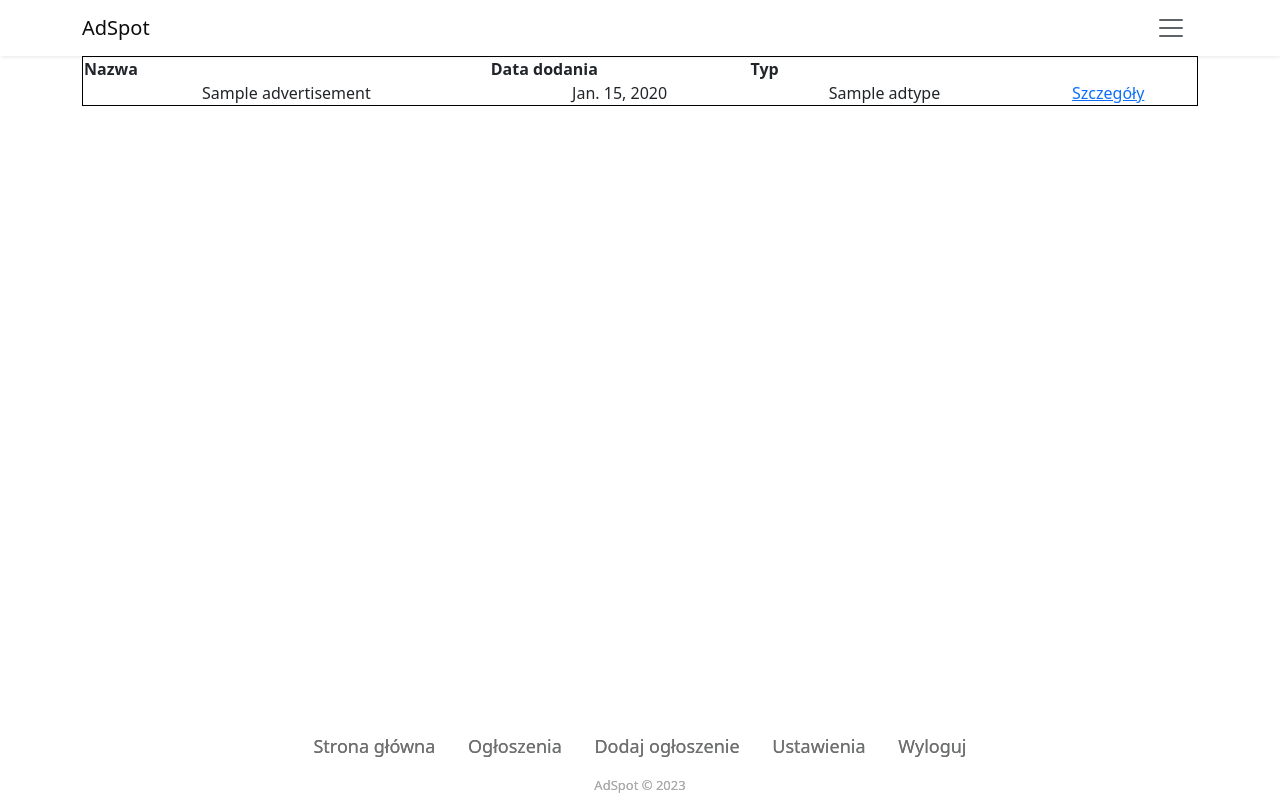
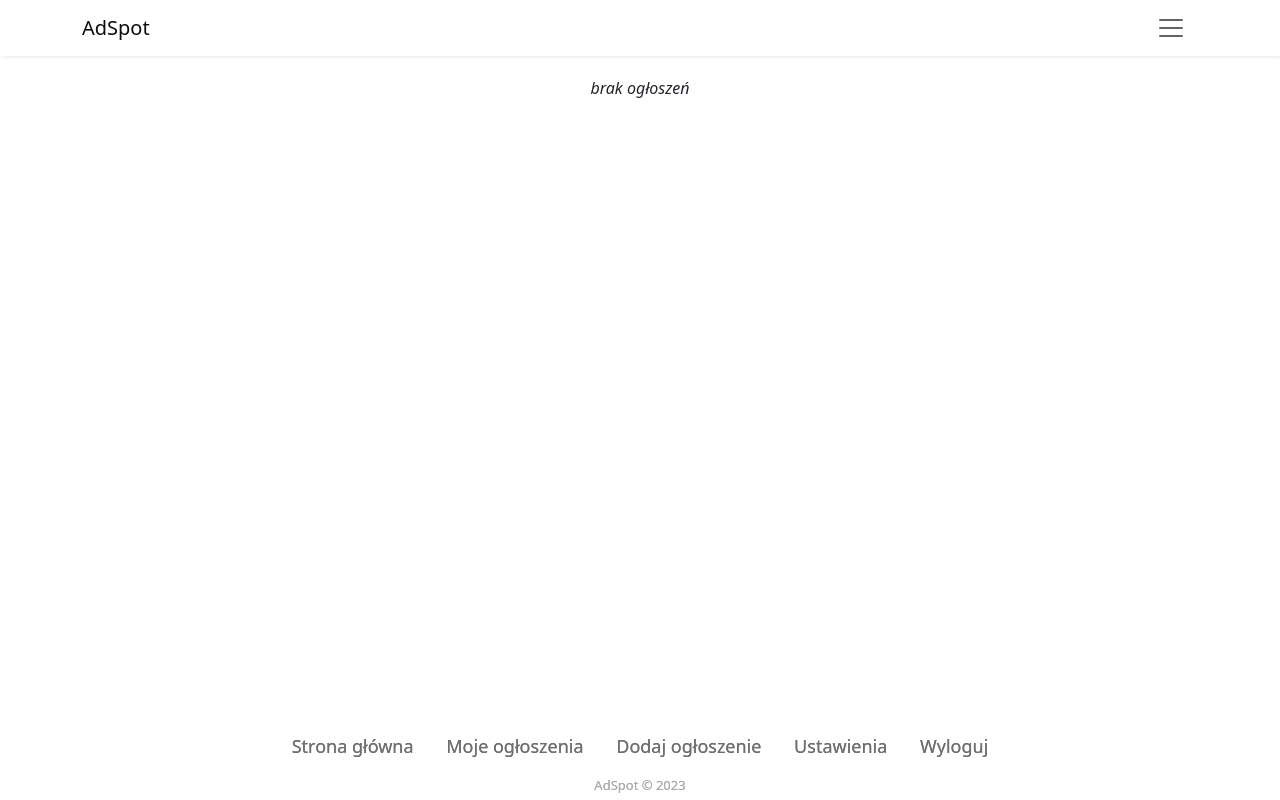
Before and after one commit to luk4sz98/AdSpot, a Django app: page / in a window 1280 px wide. Run offline with Django 4.2, Linux system fonts and the light colour scheme; a user stored in the database is signed in; tables that the repository leaves empty hold one stand-in row (values such as "Sample post").

Commit message:
ad details & fix footer links & sign in message  & fix table % delete ads & filter getting ads

```diff
--- a/AdSpot/templates/index.html
+++ b/AdSpot/templates/index.html
@@ -1,20 +1,26 @@
 <style>
     table, th, td {
       border:1px solid black;
-    }
-    .content {
-        width: 80%;
-        margin: 20px;
+      padding: 8px 0;
 
     }
 
-    td {
+    tr {
         text-align: center;
     }
 
-    a {
+    .url {
         text-decoration: none;
         color: black;
+        border: 1px solid black;
+        border-radius: 10px;
+        padding: 4px;
+        background-color: #d1e7dd;
+    }
+
+    .none {
+        text-align: center;
+        margin: 10px
     }
 </style>
 
@@ -22,21 +28,35 @@
 
 {% block data %}
 
+{%if not advertisements%}
+<div class="none"><i>brak ogłoszeń</i></div>
+{%else%}
 <table style="width: 100%;">
     <tr>
         <th>Nazwa</th>
         <th>Data dodania</th>
         <th>Typ</th>
         <th></th>
+        {% if areMine %}
+        <th></th>
+        {% endif %}
     </tr>
     {% for ad in advertisements %}
     <tr>
         <td>{{ ad.name }}</td>
         <td>{{ ad.date }}</td>
         <td>{{ ad.adType }}</td>
-        <td><a href="ad/{{ ad.id }}">Szczegóły</a></td>
+        <td><a href="ad/{{ ad.id }}" class="url">Szczegóły</a></td>
+        {% if areMine %}
+        <td>
+            <a href="my/{{ ad.id}}" >
+                <img width="30" height="30" src="https://cdn-icons-png.flaticon.com/512/3481/3481306.png"/>
+            </a>
+        </td>
+        {% endif %}
     </tr>
+
     {% endfor %}
 </table>
-
+{%endif%}
 {% endblock data %}
--- a/AdSpot/templates/template.html
+++ b/AdSpot/templates/template.html
@@ -13,6 +13,11 @@
     <link rel="stylesheet" href="{% static 'common.css' %}">
     <link rel="stylesheet" href="{% static 'loginForm.css' %}">
     <link rel="stylesheet" href="{% static 'resetPasswordForm.css' %}">
+    <style>
+        .data{
+            margin: 20px 0px;
+        }
+    </style>
 </head>
 
 <body>
@@ -41,7 +46,7 @@
                 </a>
             </div>
             <div class="mb-3">
-                <a href="/my" class="btn btn-primary d-block w-100" id="menuButton">Ogłoszenia</a>
+                <a href="/my" class="btn btn-primary d-block w-100" id="menuButton">Moje ogłoszenia</a>
             </div>
             <div class="mb-3">
                 <a class="btn btn-primary d-block w-100"
@@ -91,7 +96,9 @@
                 {% endif %}
             {% endfor %}
         {% endif %}
-        {% block data %} {% endblock data %}
+        <div class="data">
+            {% block data %} {% endblock data %}
+        </div>
     </div>
 
     <footer class="footer-basic">
@@ -103,22 +110,22 @@
             </li>
             {% if user.is_authenticated %}
             <li class="list-inline-item">
-                <a class="d-none d-md-inline" href="ad">
-                    Ogłoszenia
+                <a class="d-none d-md-inline" href="/my">
+                    Moje ogłoszenia
                 </a>
             </li>
             <li class="list-inline-item">
-                <a class="d-none d-md-inline" href="ad/add">
+                <a class="d-none d-md-inline" href="/add">
                     Dodaj ogłoszenie
                 </a>
             </li>
             <li class="list-inline-item">
-                <a class="d-none d-md-inline" href="user/settings">
+                <a class="d-none d-md-inline" href="/">
                     Ustawienia
                 </a>
             </li>
             <li class="list-inline-item">
-                <a class="d-none d-md-inline" href="logout">
+                <a class="d-none d-md-inline" href="/logout">
                     Wyloguj
                 </a>
             </li>
--- a/AdSpot/views.py
+++ b/AdSpot/views.py
@@ -1,7 +1,6 @@
 import datetime
-from django.http import HttpResponse
 from django.shortcuts import redirect, render
-from django.contrib.auth import logout, login
+from django.contrib.auth import logout
 from AdSpot.forms import LoginForm, RegistrationForm
 from django.contrib.auth.models import User
 from django.contrib import messages
@@ -16,6 +15,7 @@ def advertisement(request, id):
     advertisement = Advertisement.objects.get(pk=id)
     data = {'advertisement' : advertisement}
     return render(request, 'advertisement.html', data)
+
 def addAdvertisementView(request):
     adTypes = AdType.objects.all()
     data = {'adTypes': adTypes}
@@ -36,8 +36,19 @@ def addAdvertisement(request):
 
 def getMyAdvertisements(request):
     advertisements = Advertisement.objects.filter(user_id = request.user)
-    data = {'advertisements': advertisements}
+    advertisements = advertisements.filter(status__icontains = 'accepted')
+    data = {'advertisements': advertisements, "areMine": "true"}
     return render(request, 'index.html',data)
+
+
+def deleteAdvertisement(request, id):
+    advertisement = Advertisement.objects.get(pk=id)
+
+    advertisement.delete()
+    messages.success(request, f'Usunięto.')
+
+    return redirect("myAdvertisements")
+
 
 def login_view(request):
     user = request.user
@@ -59,10 +70,13 @@ def login_view(request):
 
     context = {'login_form': form}
 
-    return render(request, 'authorizathion/login.html', context)
+    return render(request, 'authorization/login.html', context)
 
 def logout_view(request):
     logout(request)
+    user = request.user
+    if not user.is_authenticated:
+        messages.success(request, f'Wylogowałeś się.')
     data = __getAdverts()
     return render(request, 'index.html', data)
 
@@ -84,9 +98,10 @@ def registration_view(request):
         else:
             context['registration_form'] = form
 
-    return render(request, 'authorizathion/registration.html', context)
+    return render(request, 'authorization/registration.html', context)
 
 def __getAdverts():
     advertisements = Advertisement.objects.all()
+    advertisements = advertisements.filter(status__icontains = 'accepted')
     data = {'advertisements' : advertisements}
     return data
--- a/web_project/urls.py
+++ b/web_project/urls.py
@@ -14,6 +14,7 @@ urlpatterns = [
     path('login/', login_view, name='login'),
     path('logout', logout_view),
     path('registration', registration_view),
+    path('my/<id>', deleteAdvertisement, name='deleteAdvertisement'),
 
     # resetowanie hasła
     path('password_reset/', auth_views.PasswordResetView.as_view(
```
Also changed, not shown: AdSpot/templates/addAdvertisement.html (+44 -1 lines), AdSpot/templates/advertisement.html (+31 -5 lines), AdSpot/templates/authorization/login.html (renamed from AdSpot/templates/authorizathion/login.html), AdSpot/templates/authorization/registration.html (renamed from AdSpot/templates/authorizathion/registration.html).
